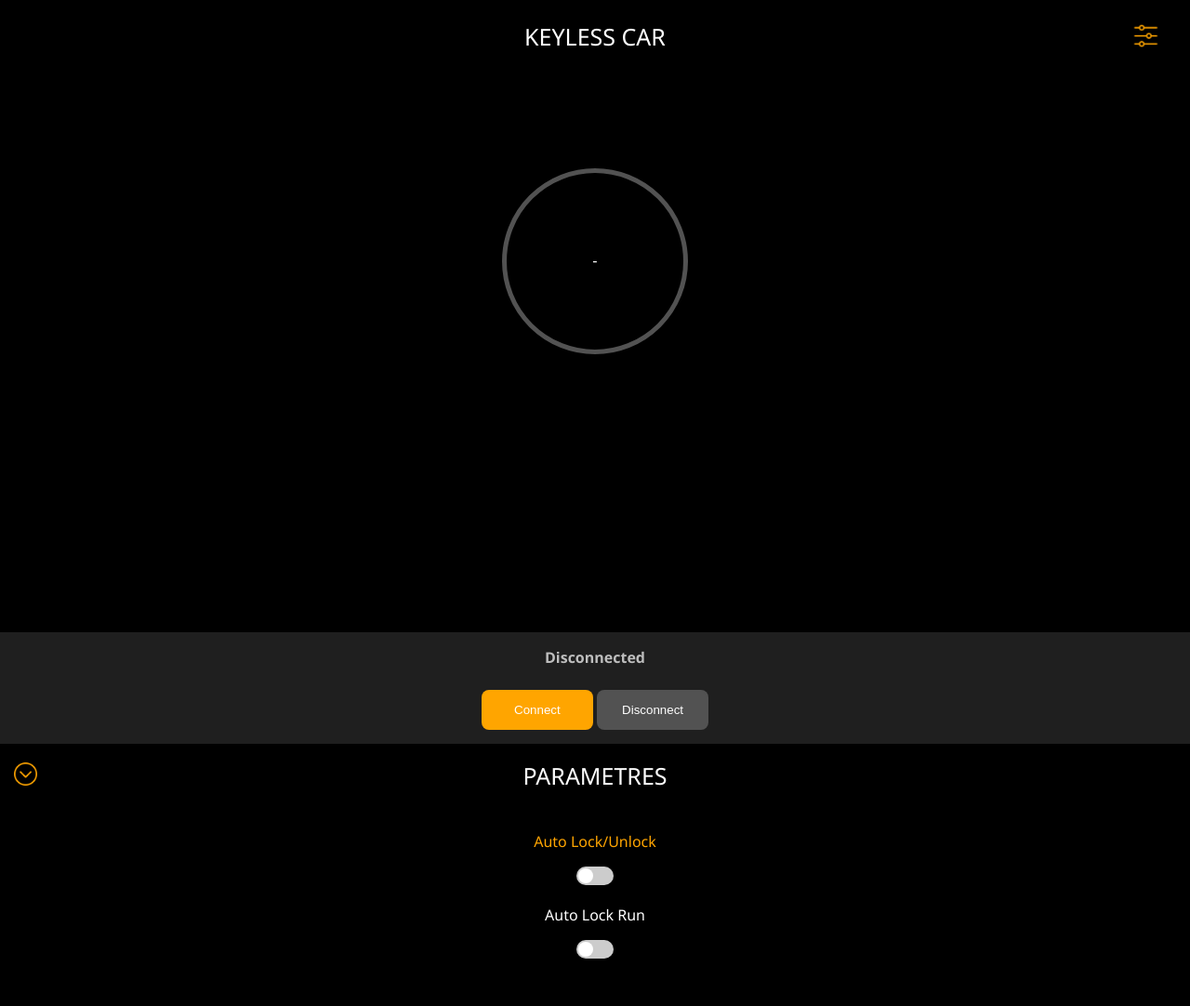
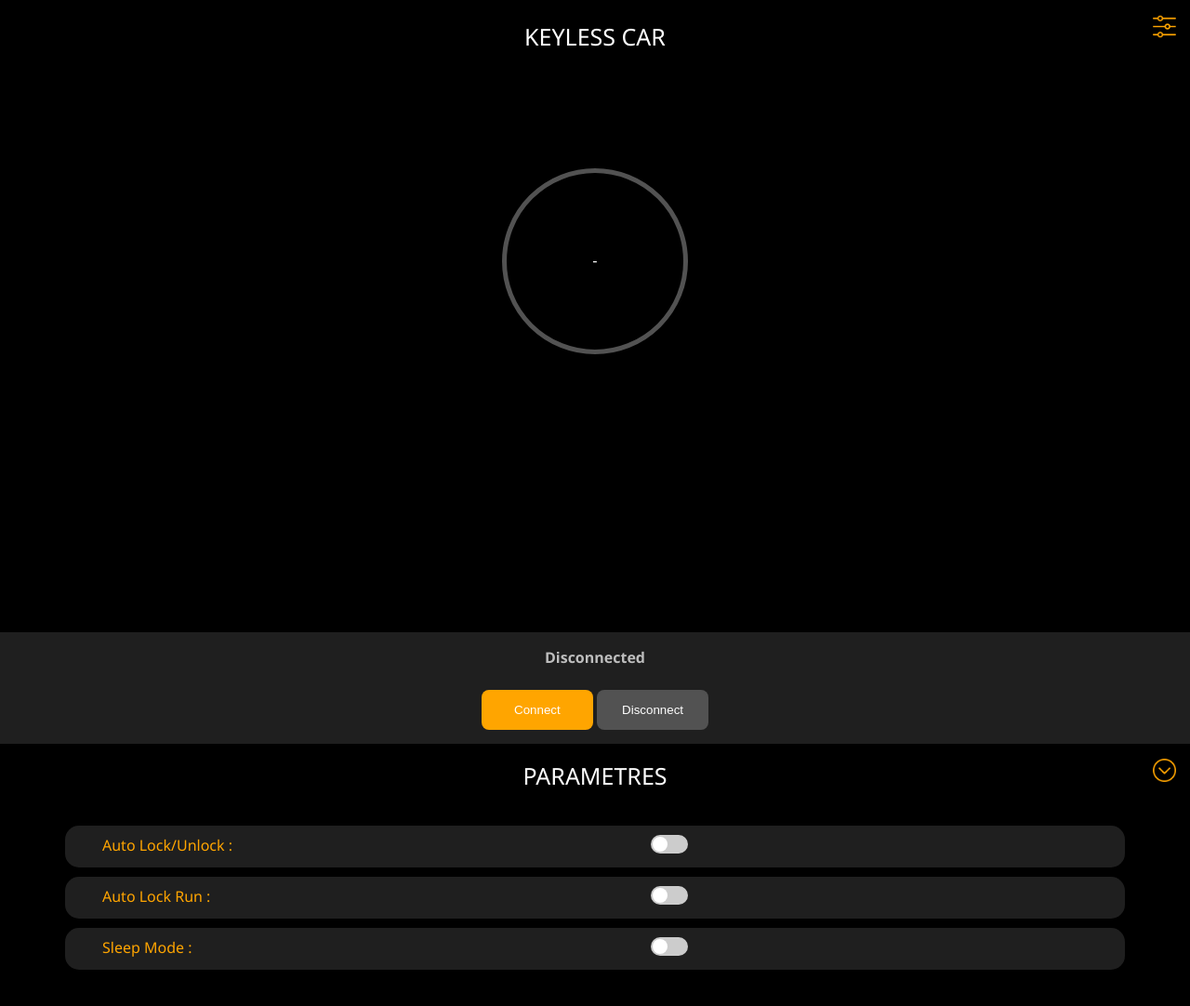
Before and after one commit to Fiftiz/KeyLess-Car, a plain HTML site: page html/index.html in a window 1280 px wide. Shown: the top 1082 px of the page at 93% size. Drawn offline with Linux system fonts and the light colour scheme.

Commit message:
Add files via upload

```diff
--- a/html/index.html
+++ b/html/index.html
@@ -31,7 +31,7 @@
 <body class="w3-animate-opacity">
     <div class="topnav">
         <h1>KEYLESS CAR</h1>
-        <img id="settings-btn" src="setting.png"  style="width: 25px; position: fixed; top: 16px; right: 15px ;">
+        <img id="settings-btn" src="setting.png" class="icone">
         <!--<a href="setting.html">
             <img src="setting.png" style="width: 25px; position: fixed; top: 25px; right: 20px ;">
         </a> -->
@@ -54,20 +54,32 @@
     <div id="setting">
         <div class="topnav">
             <h1>PARAMETRES</h1>
-            <img id="settings-return" src="retour.png"  style="width: 25px; position: fixed; top: 20px; left: 15px ;">
+            <img id="settings-return" src="retour.png" class="icone">
         </div>
         <div class="content2">
-            <p style="color: #ffA500">Auto Lock/Unlock</p>
+            <div class="card">
+            <div style="color: #ffA500;position:absolute;margin-left:30px;">Auto Lock/Unlock :</div>
             <label class="switch" for="checkboxAuto">
                 <input type="checkbox" id="checkboxAuto" />
                 <div class="slider round"></div>
             </label>
+            </div>
 
-            <p style="color: white">Auto Lock Run</p>
+            <div class="card">
+            <div style="color: #ffA500;position:absolute;margin-left:30px;">Auto Lock Run :</div>
             <label class="switch" for="checkboxAutoLockRun">
                 <input type="checkbox" id="checkboxAutoLockRun" />
                 <div class="slider round"></div>
             </label>
+            </div>
+
+            <div class="card">
+            <div style="color: #ffA500;position:absolute;margin-left:30px;">Sleep Mode :</div>
+            <label class="switch" for="checkboxSleepMode">
+                <input type="checkbox" id="checkboxSleepMode" />
+                <div class="slider round"></div>
+            </label>
+            </div>
         </div>
     </div>
 
--- a/html/style.css
+++ b/html/style.css
@@ -46,11 +46,6 @@ button {
 .disconnectButton{
     background-color: #525252;
     width: 120px;
-}
-
-.gray-label {
-    color: #bebebe;
-    font-size: 1rem;
 }
 
 .footer {
@@ -106,6 +101,7 @@ button {
     height: 20px;
     position: relative;
     width: 40px;
+    left: 80px;
   }
 
   .switch input {
@@ -162,16 +158,33 @@ button {
     transform: translateY(100%);
 }
 
-  #settings-btn {
+#settings-btn {
     position: fixed;
-    bottom: 20px;
-    right: 20px;
-    padding: 10px 20px;
-    color: #fff;
-    border: none;
-    cursor: pointer;
 }
 
-#settings-btn:focus {
-  outline: none;
+#settings-btn:hover {
+  cursor: pointer;
 }
+
+#settings-return {
+  position: fixed;
+}
+
+#settings-return:hover {
+cursor: pointer;
+}
+
+.icone {
+   width: 25px;
+   position: fixed;
+   top: 16px;
+   right:
+   15px ;
+  }
+
+.card{
+  border-radius: 15px;
+  background-color: #1F1F1F;
+  padding: 10px 10px 10px 10px;
+  margin: 10px 40px 0 40px;
+}
```
